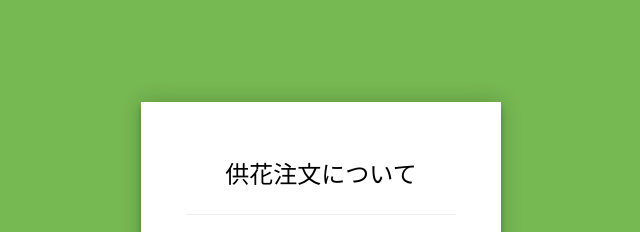
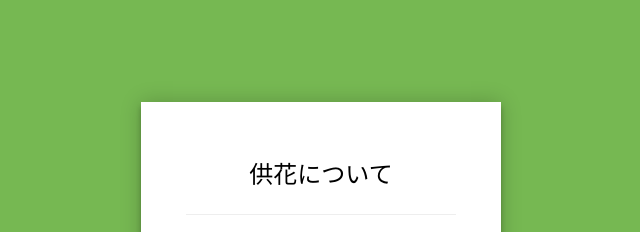
Before and after one commit to hakamatayuto/public-html, a plain HTML site: page 供花注文について.html in a window 1280 px wide. Shown: the top 232 px of the page, without its empty margins (319-959 px from the left). Drawn offline with Linux system fonts and the light colour scheme.

Commit message:
Update: 供花注文について タイトル変更

```diff
--- a/供花注文について.html
+++ b/供花注文について.html
@@ -2,7 +2,7 @@
 <html class="staticrypt-html">
     <head>
         <meta charset="utf-8" />
-        <title>供花注文について</title>
+        <title>供花について</title>
         <meta name="viewport" content="width=device-width, initial-scale=1" />
 
         <!-- do not cache this page -->
@@ -183,7 +183,7 @@
             <div class="staticrypt-page">
                 <div class="staticrypt-form">
                     <div class="staticrypt-instructions">
-                        <p class="staticrypt-title">供花注文について</p>
+                        <p class="staticrypt-title">供花について</p>
                         <p></p>
                     </div>
 
```
